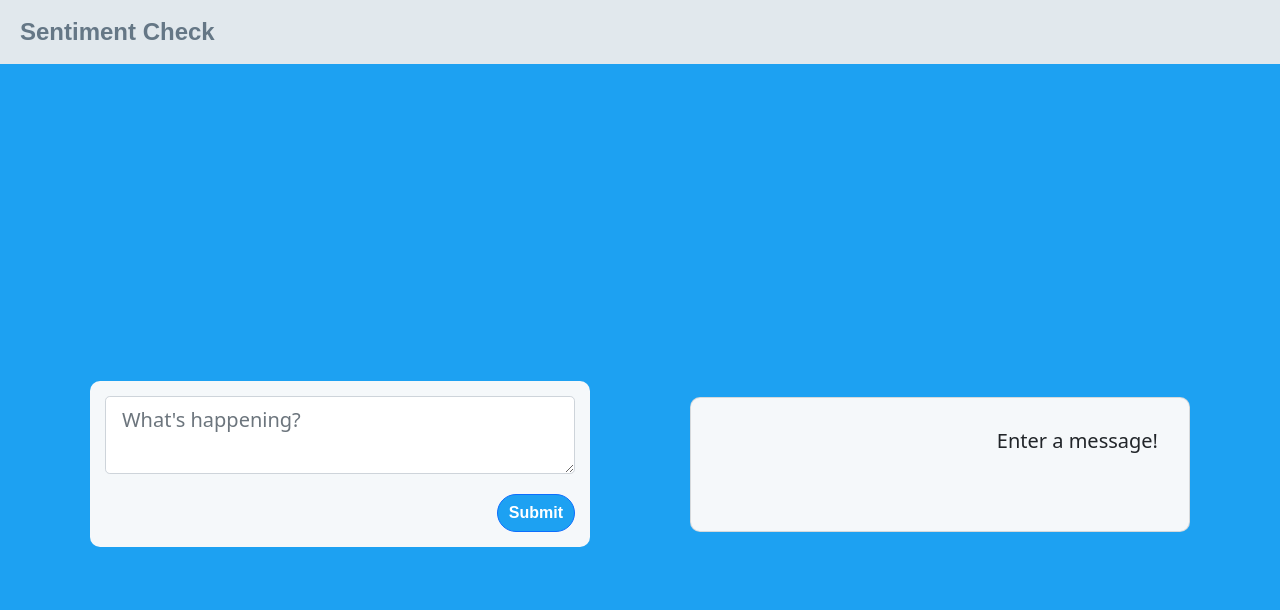
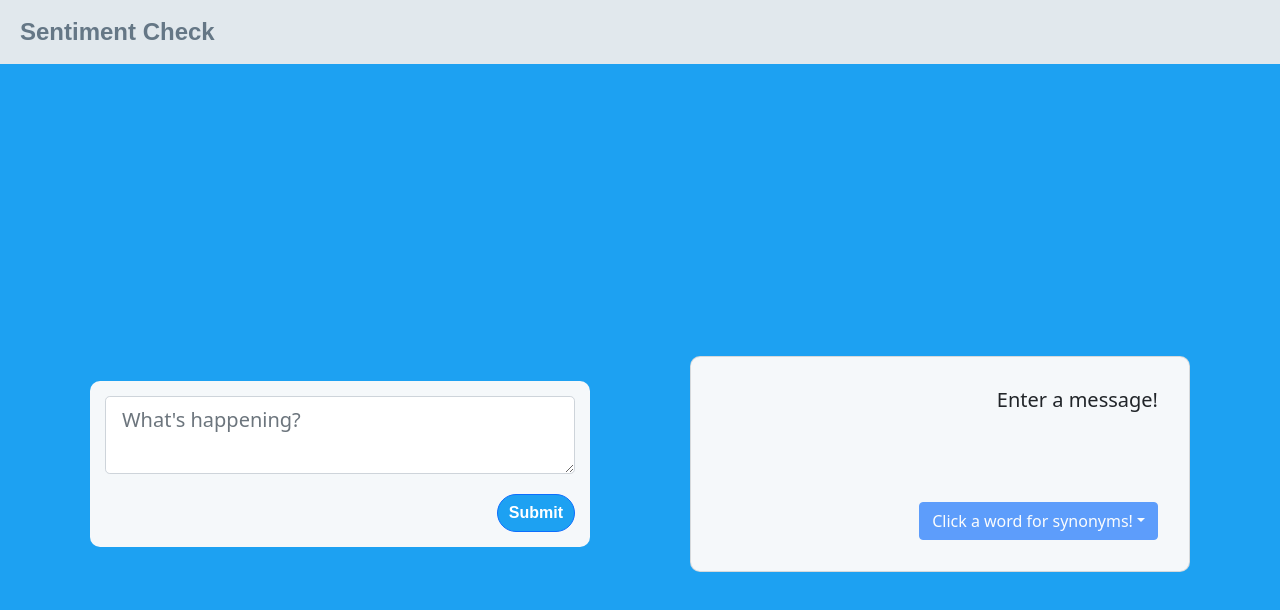
Before and after one commit to clkcompton/sentiment-check, a React (Create React App) app: page / in a window 1280 px wide. Shown: the top 610 px of the page. Built offline with nearby package versions, Linux system fonts and the light colour scheme.

Commit message:
Adding synonyms to dropdown when a word is clicked

```diff
--- a/src/App.js
+++ b/src/App.js
@@ -13,7 +13,7 @@ function App() {
   const [userInput, setUserInput] = useState('');
   const [message, setMessage] = useState('');
   const [sentenceSentimentScore, setSentenceSentimentScore] = useState('');
-  const [synonym, setSynonym] = useState([])
+  const [synonym, setSynonym] = useState({})
   const [messageData, setMessageData] = useState([]);
 
   const calculateSentimentScore = (text) => {
--- a/src/results/Results.js
+++ b/src/results/Results.js
@@ -1,13 +1,15 @@
 import React from 'react';
 import 'bootstrap/dist/css/bootstrap.min.css';
 import Card from 'react-bootstrap/Card';
+import DropdownButton from 'react-bootstrap/DropdownButton';
+import Dropdown from 'react-bootstrap/Dropdown'
 import './Results.css';
 import fetchSynonym from '../utils/wordAPIService';
 
 export class Results extends React.Component {
 
-  findSynonym = () => {
-    fetchSynonym(this.props.message).then((value) => {
+  findSynonym = word => {
+    fetchSynonym(word).then((value) => {
       this.props.setSynonym(value.data);
       console.log('Synonym', this.props.synonym);
     });
@@ -17,12 +19,24 @@ export class Results extends React.Component {
     return (
       this.props.messageData.map((element, index) => {
         return (
-          <span key={index} style={{backgroundColor: element.hexColor}}>
+          <span key={index} style={{backgroundColor: element.hexColor, cursor: 'pointer'}} onClick={() => this.findSynonym(element.word)}>
             {element.word + " "}
           </span>
         )
       })
     )
+  }
+
+  displaySynonyms = () => {
+    if(this.props.synonym.synonyms){
+      return (
+        this.props.synonym.synonyms.map((element, index) => {
+          return (
+            <Dropdown.Item key={index}>{element}</Dropdown.Item>
+          )
+        })
+      )
+    }
   }
 
   render() {
@@ -33,6 +47,10 @@ export class Results extends React.Component {
           <Card.Text>
             {this.displayMessageData()}
             <br/>
+            <br/>
+              <DropdownButton title={this.props.synonym.synonyms ? `Select a synonym for ${this.props.synonym.word}` : "Click a word for synonyms!"} disabled={!this.props.message} id="dropdown-basic-button" >
+                {this.displaySynonyms()}
+              </DropdownButton>
           </Card.Text>
         </Card.Body>
       </Card>
```
